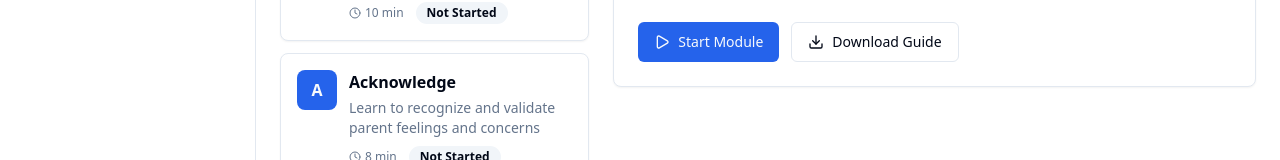
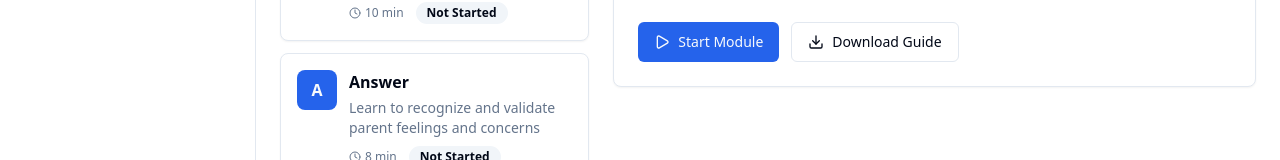
Before and after one commit to evekungispretty/sparcp, a React (Vite) app: page / in a window 1280 px wide. Both pictures are taken after a click on the button "Learning Resources". Shown: the part 595-755 px from the top of the page. Built offline with nearby package versions, Linux system fonts and the light colour scheme.

Commit message:
Changes wordings for C-LEAR

```diff
--- a/src/components/LearningResources.tsx
+++ b/src/components/LearningResources.tsx
@@ -78,9 +78,9 @@ const clearModules = [
     }
   },
   {
-    id: "acknowledge",
+    id: "answer",
     letter: "A",
-    title: "Acknowledge",
+    title: "Answer",
     description: "Learn to recognize and validate parent feelings and concerns",
     duration: "8 min",
     completed: false,
@@ -134,7 +134,7 @@ const scenarios = [
     description: "Family with religious or philosophical objections to vaccination",
     difficulty: "Intermediate",
     duration: "15-20 min",
-    skills: ["Acknowledge", "Restate", "Counsel"]
+    skills: ["Answer", "Restate", "Counsel"]
   },
   {
     id: 3,
```
